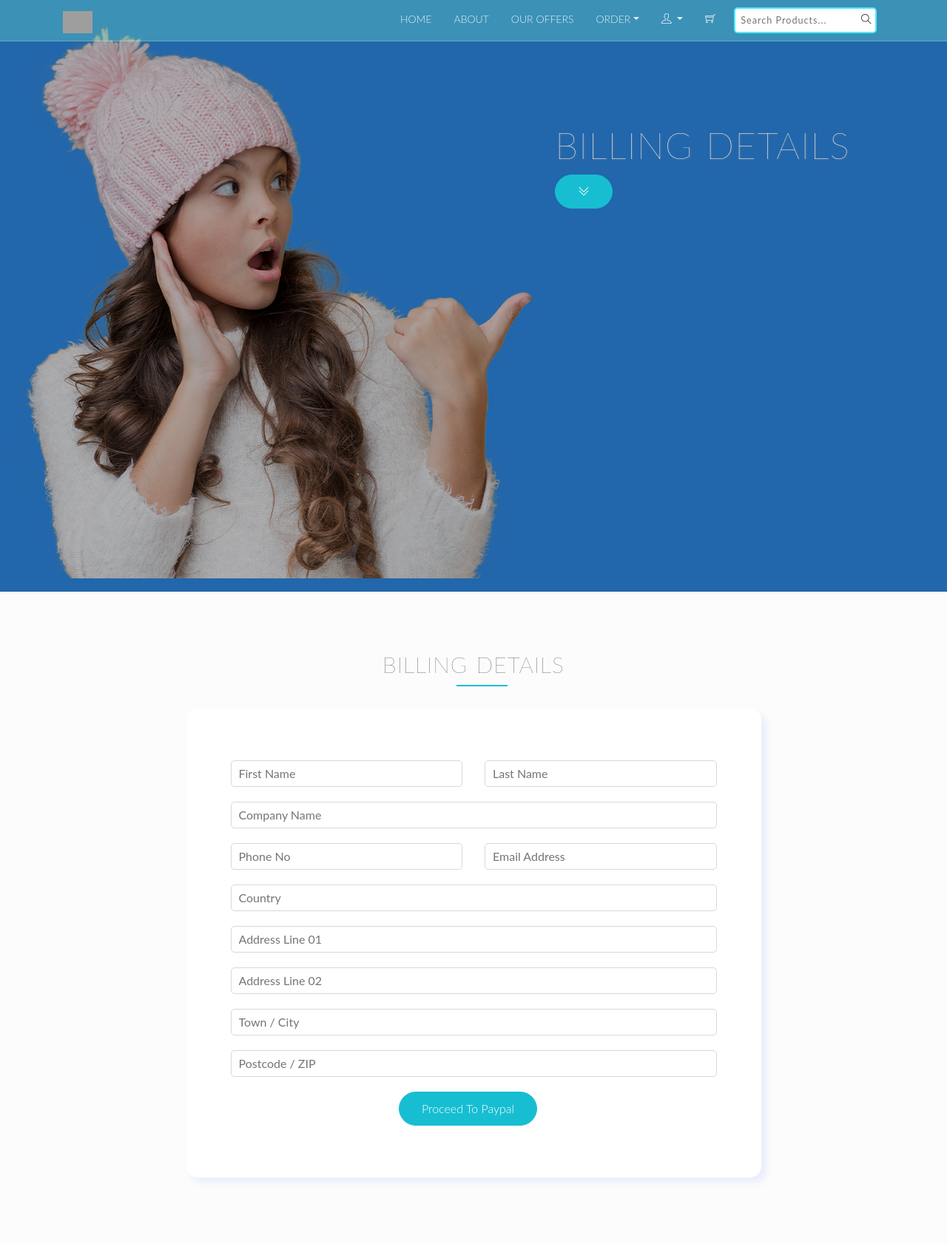
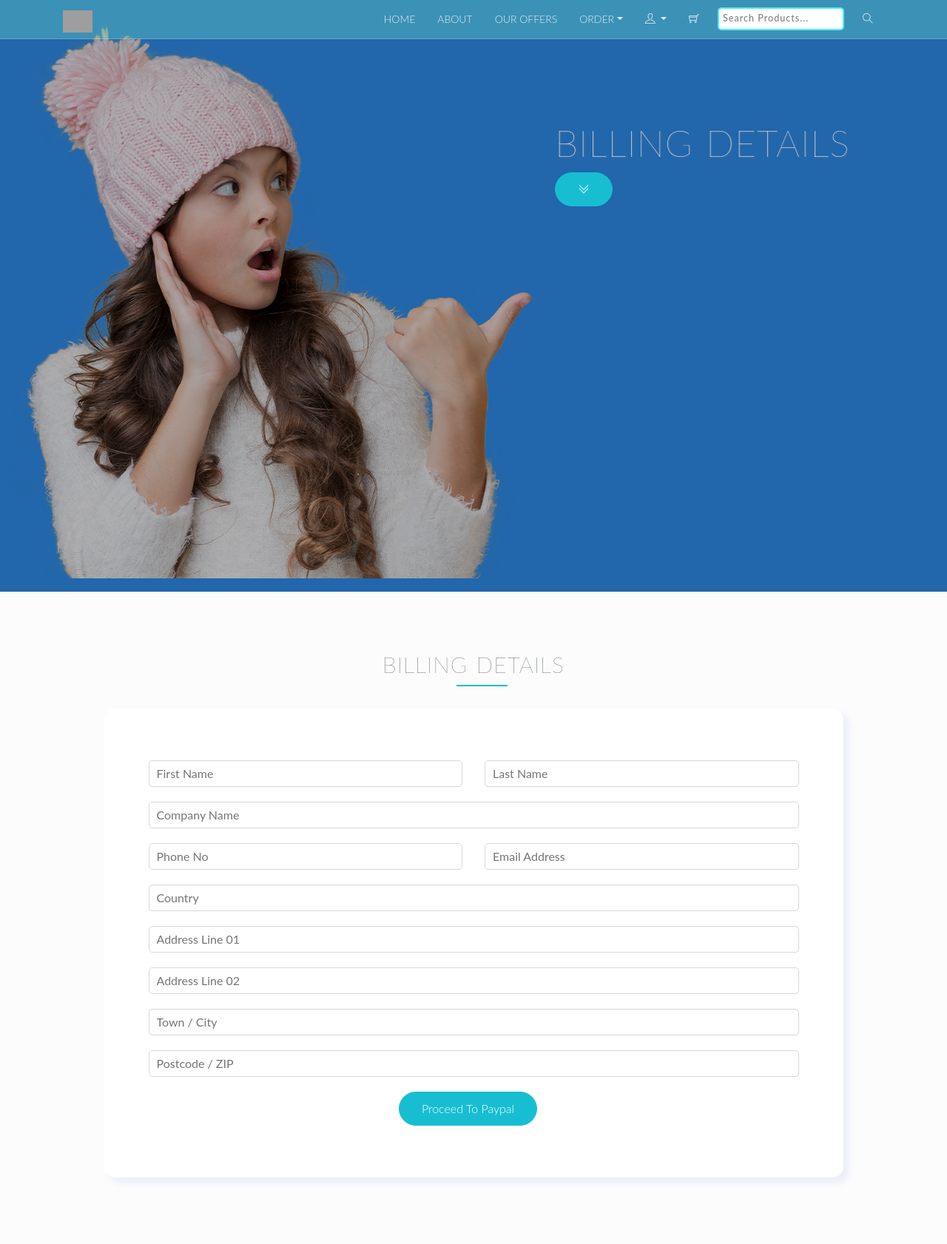
Before and after one commit to Pappyjay23/eStore, a PHP site: page /billing.html in a window 1280 px wide. Shown: the whole page at 74% size. Run offline with PHP 8.4, Linux system fonts and the light colour scheme; style sheets or scripts are compiled from the project's sources; grey boxes are pictures that could not be loaded.

Commit message:
New changes made

```diff
--- a/billing.html
+++ b/billing.html
@@ -58,12 +58,17 @@
                     <li class="nav-item" data-toggle="tooltip" data-placement="bottom" title="Shopping Cart">
                         <a href="order.html" class="nav-link"><i class="ti-shopping-cart" ></i></a>
                     </li>
-                        <a href="#" class="nav-link">
-                            <div class="search-bar">
-                                <input type="search" placeholder="Search Products...">
-                                <i class="ti-search"></i>
-                            </div>
-                        </a>
+
+                    <a class="nav-link">
+                        <input type="search" placeholder="Search Products...">
+                        <!-- <div class="search-bar">
+                            <input type="search" placeholder="Search Products...">
+                            <a href="#"><i class="ti-search"></i></a>
+                        </div> -->
+                    </a>
+
+                    <li>
+                        <a href="#" class="nav-link"><i class="ti-search"></i></a>
                     </li>
                   </ul>
                 </div>
--- a/resources/css/style.css
+++ b/resources/css/style.css
@@ -118,6 +118,12 @@ html, body {
         border: 0;
         font-size: 90%;
         letter-spacing: 1px;
+        background-color: #fff;
+        padding: 4px 5px;
+        border-radius: 5px;
+        color: #212529;
+        border: 2px solid #4dedff;
+
     }
     input[type="search"]:focus {
         outline: 0;
@@ -131,6 +137,7 @@ html, body {
         border: 2px solid #4dedff;
 
     }
+
 
     /* .ti-plus {
         font-size: 70%;
@@ -503,7 +510,7 @@ html, body {
         background-color: #ffff;
         border-radius: 15px;
         padding: 3rem;
-        width: 70%;
+        width: 90%;
         margin: 10px auto;
         box-shadow: 7px 7px 10px 0 rgba(76, 110, 245, .1);
         transition: all ease 0.5s;
@@ -588,7 +595,7 @@ footer a:active {
     .section-s-in {
         overflow-x: hidden;
         background-color: #efefef;
-        height: 100%;
+        height: 100vh;
     }
 
     .form-box {
--- a/resources/js/script.js
+++ b/resources/js/script.js
@@ -1,6 +1,6 @@
 $(document).ready(function () {
     // FIXED NAVBAR HOME
-    $(".js--section-about").waypoint(function (direction) {
+     $(".js--section-about").waypoint(function (direction) {
         if (direction == "down") {
             $(".js--nav").addClass("fixed")
         } else {
```
Also changed, not shown: index.html (+10 -5 lines), order.html (+11 -6 lines).
